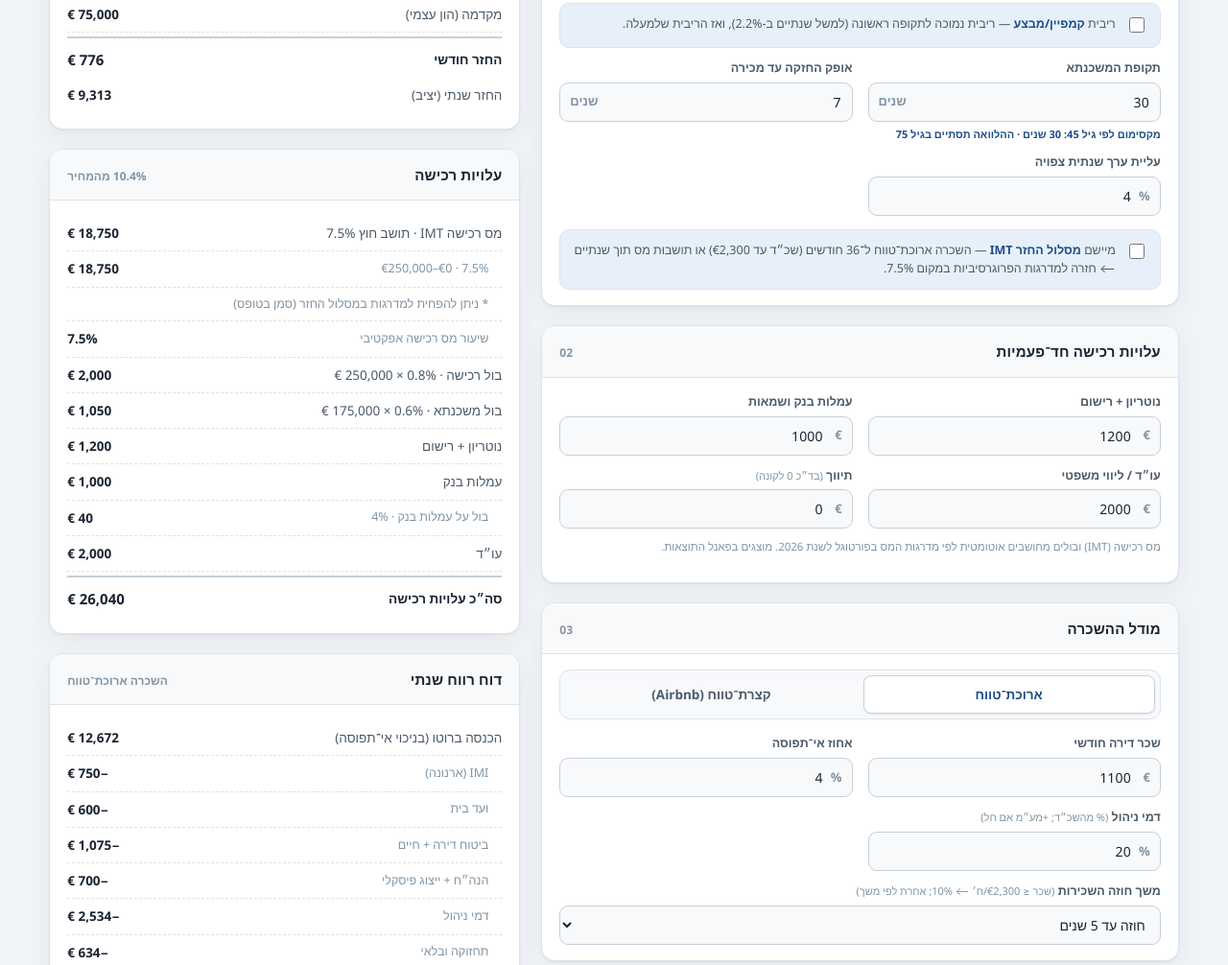
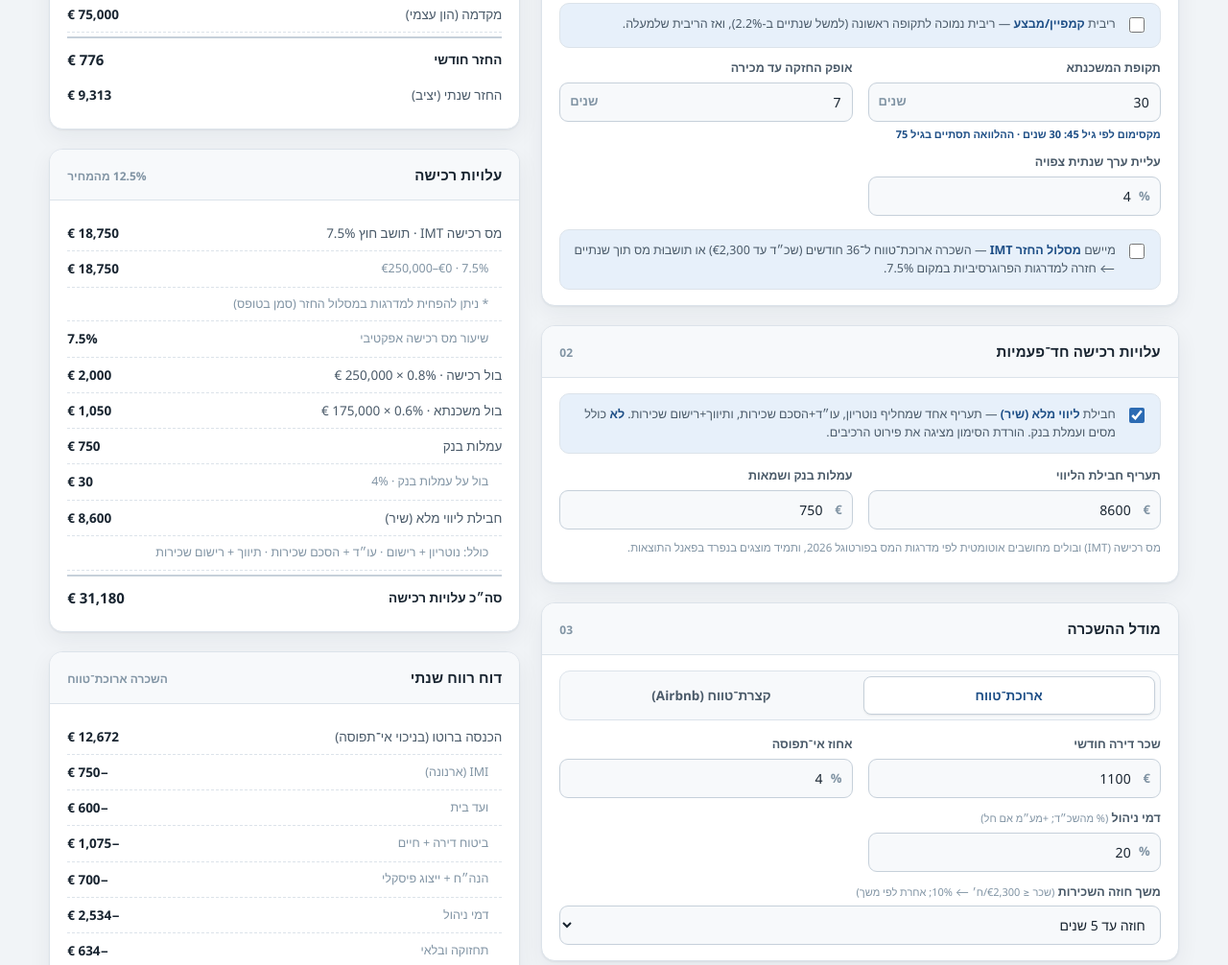
Before and after one commit to omer709/portugal-property-calculator, a plain HTML site: page index.html in a window 1280 px wide. Shown: the part 786-1792 px from the top of the page at 96% size. Drawn offline with Linux system fonts and the light colour scheme.

Commit message:
הוספת חבילת ליווי מלא של שיר (€8,600) לעלויות הרכישה
צ'קבוקס (ברירת מחדל מסומן) שמחליף נוטריון/עו״ד/תיווך בתעריף אחד;
הורדת הסימון מציגה את הפירוט המלא. עדכון ברירות מחדל: בנק €750, נוטריון €1000, עו״ד €3075, תיווך €1235.

Co-Authored-By: Claude Opus 4.8 <noreply@anthropic.com>

```diff
--- a/index.html
+++ b/index.html
@@ -295,29 +295,38 @@
       <section class="card">
         <div class="card-h"><h2>עלויות רכישה חד־פעמיות</h2><span class="idx">02</span></div>
         <div class="card-b">
-          <div class="grid2">
-            <div class="field">
-              <label for="notary">נוטריון + רישום</label>
+          <label class="check" id="shirWrap" style="margin-top:0">
+            <input type="checkbox" id="shirPkg" checked>
+            <span>חבילת <b>ליווי מלא (שיר)</b> — תעריף אחד שמחליף נוטריון, עו״ד+הסכם שכירות, ותיווך+רישום שכירות. <b>לא</b> כולל מסים ועמלת בנק. הורדת הסימון מציגה את פירוט הרכיבים.</span>
+          </label>
+          <div class="grid2" style="margin-top:14px">
+            <div class="field shir-f">
+              <label for="shirPkgAmt">תעריף חבילת הליווי</label>
               <div class="in-wrap has-unit"><span class="unit">€</span>
-                <input class="num" type="number" id="notary" value="1200" min="0" step="100"></div>
+                <input class="num" type="number" id="shirPkgAmt" value="8600" min="0" step="100"></div>
             </div>
             <div class="field">
               <label for="bankfee">עמלות בנק ושמאות</label>
               <div class="in-wrap has-unit"><span class="unit">€</span>
-                <input class="num" type="number" id="bankfee" value="1000" min="0" step="100"></div>
+                <input class="num" type="number" id="bankfee" value="750" min="0" step="50"></div>
             </div>
-            <div class="field">
-              <label for="legal">עו״ד / ליווי משפטי</label>
+            <div class="field itemized-f hidden">
+              <label for="notary">שכ״ט נוטריון + רישום</label>
               <div class="in-wrap has-unit"><span class="unit">€</span>
-                <input class="num" type="number" id="legal" value="2000" min="0" step="250"></div>
+                <input class="num" type="number" id="notary" value="1000" min="0" step="100"></div>
             </div>
-            <div class="field">
-              <label for="broker">תיווך <span class="hint">(בד״כ 0 לקונה)</span></label>
+            <div class="field itemized-f hidden">
+              <label for="legal">שכ״ט עו״ד + הסכם שכירות</label>
               <div class="in-wrap has-unit"><span class="unit">€</span>
-                <input class="num" type="number" id="broker" value="0" min="0" step="500"></div>
+                <input class="num" type="number" id="legal" value="3075" min="0" step="100"></div>
+            </div>
+            <div class="field itemized-f hidden">
+              <label for="broker">תיווך + רישום שכירות</label>
+              <div class="in-wrap has-unit"><span class="unit">€</span>
+                <input class="num" type="number" id="broker" value="1235" min="0" step="100"></div>
             </div>
           </div>
-          <p class="note">מס רכישה (IMT) ובולים מחושבים אוטומטית לפי מדרגות המס בפורטוגל לשנת 2026. מוצגים בפאנל התוצאות.</p>
+          <p class="note">מס רכישה (IMT) ובולים מחושבים אוטומטית לפי מדרגות המס בפורטוגל 2026, ותמיד מוצגים בנפרד בפאנל התוצאות.</p>
         </div>
       </section>
 
@@ -652,8 +661,12 @@
     var stampBuy=price*0.008;
     var stampLoan=loan*(term>=5?0.006:0.005);
     var notary=v('notary'), bankfee=v('bankfee'), legal=v('legal'), broker=v('broker');
+    var pkgOn=$('shirPkg').checked, pkgAmt=v('shirPkgAmt');
+    document.querySelectorAll('.shir-f').forEach(function(el){el.classList.toggle('hidden',!pkgOn);});
+    document.querySelectorAll('.itemized-f').forEach(function(el){el.classList.toggle('hidden',pkgOn);});
+    var softCosts = pkgOn ? pkgAmt : (notary+legal+broker);   // Shir bundle OR itemized soft costs
     var stampComm=bankfee*0.04;   // 4% stamp on bank commissions (TGIS verba 17.3.4)
-    var acqTotal=tImt+stampBuy+stampLoan+stampComm+notary+bankfee+legal+broker;
+    var acqTotal=tImt+stampBuy+stampLoan+stampComm+bankfee+softCosts;
     var cashNeeded=down+acqTotal;
 
     // mortgage — phased amortization (campaign teaser rate then standard)
@@ -789,11 +802,16 @@
       acqRows.push({l:'שיעור מס רכישה אפקטיבי',v:pct(imtR.eff),sub:true});
       acqRows.push({l:'בול רכישה · 0.8% × '+eur.format(price),v:eur.format(stampBuy)});
       acqRows.push({l:'בול משכנתא · '+(term>=5?'0.6%':'0.5%')+' × '+eur.format(loan),v:eur.format(stampLoan)});
-      acqRows.push({l:'נוטריון + רישום',v:eur.format(notary)});
       acqRows.push({l:'עמלות בנק',v:eur.format(bankfee)});
       acqRows.push({l:'בול על עמלות בנק · 4%',v:eur.format(stampComm),sub:true});
-      acqRows.push({l:'עו״ד',v:eur.format(legal)});
-      if(broker>0) acqRows.push({l:'תיווך',v:eur.format(broker)});
+      if(pkgOn){
+        acqRows.push({l:'חבילת ליווי מלא (שיר)',v:eur.format(pkgAmt)});
+        acqRows.push({l:'כולל: נוטריון + רישום · עו״ד + הסכם שכירות · תיווך + רישום שכירות',v:'',sub:true});
+      } else {
+        acqRows.push({l:'שכ״ט נוטריון + רישום',v:eur.format(notary)});
+        acqRows.push({l:'שכ״ט עו״ד + הסכם שכירות',v:eur.format(legal)});
+        acqRows.push({l:'תיווך + רישום שכירות',v:eur.format(broker)});
+      }
       acqRows.push({l:'סה״כ עלויות רכישה',v:eur.format(acqTotal),total:true});
       $('acqPct').textContent=price>0?pct(acqTotal/price)+' מהמחיר':'';
       rows($('acqBox'),acqRows);
```
